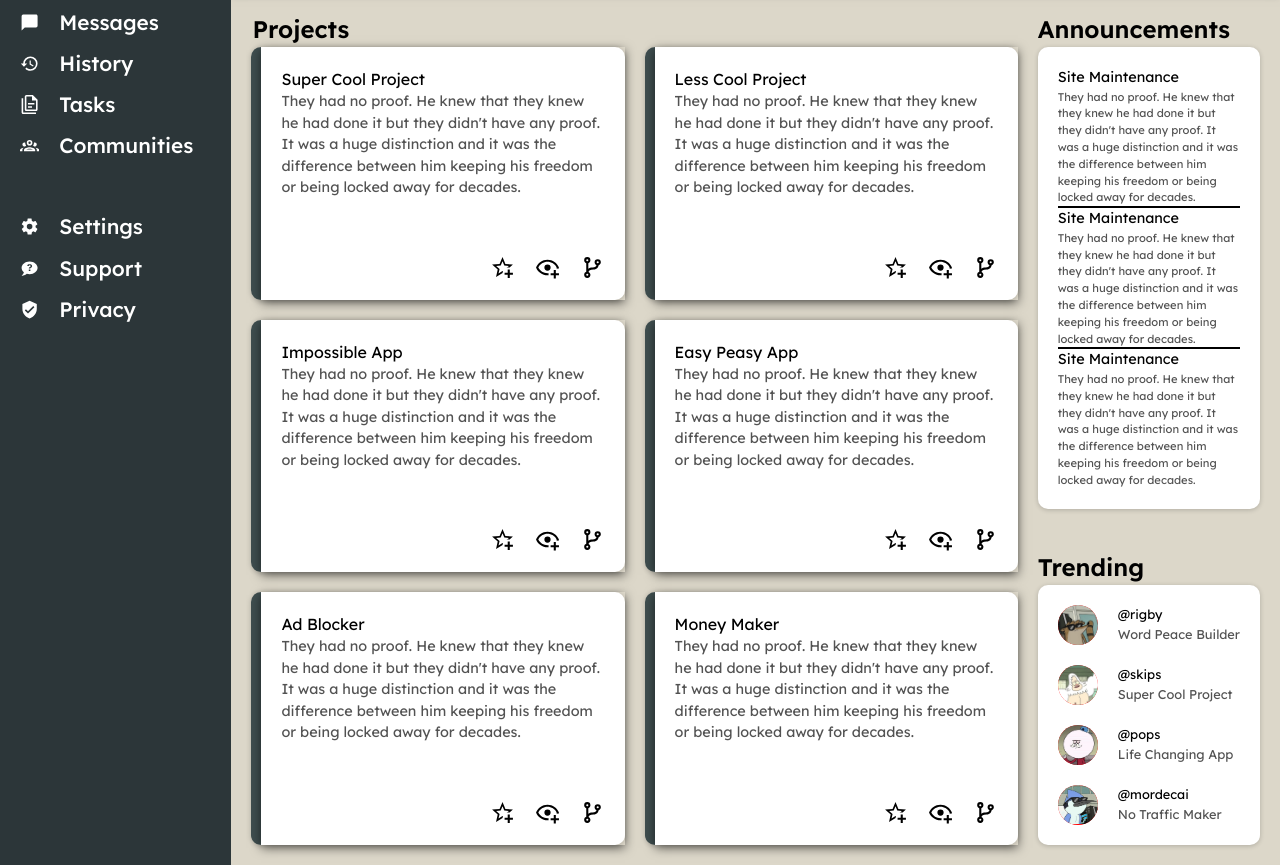
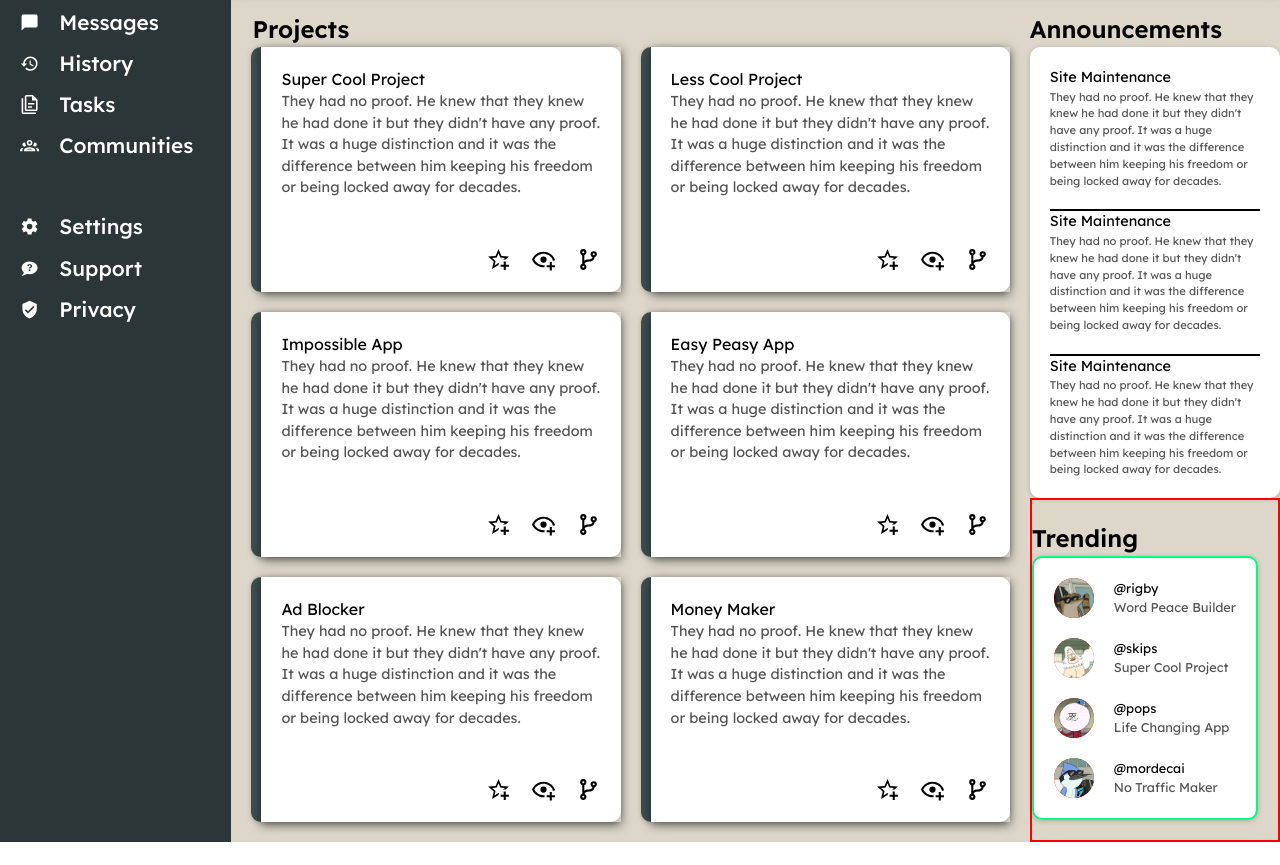
Before and after one commit to Kinzerto/Admin-Dashboard, a plain HTML site: page index.html in a window 1280 px wide. Shown: the part 179-1044 px from the top of the page. After the commit the page ends 1021 px from the top, so only its background shows below. Drawn offline with Linux system fonts and the light colour scheme.

Commit message:
edited spacing bottom in annnoucement

```diff
--- a/style.css
+++ b/style.css
@@ -376,19 +376,19 @@ h6 {
     /* height: 50vh; */
     overflow-y: auto;
     background-color: white;
-    margin: 0 20px 20px 0px;
+    margin: 0 2  20px 0px;
     border-radius: 10px;
     box-shadow: 0 1px 5px rgba(0, 0, 0, 0.2);
 }
 
 .announcement-card .headline {
     border-bottom: 2px solid black;
-
+    padding-bottom: 20px;
 }
 
 .announcement-card :last-child {
     border-style: none;
-
+    padding-bottom: 0;
 }
 
 .announcement-card .headline .headline-title {
@@ -400,9 +400,18 @@ h6 {
     font-size: 0.7rem;
 }
 
-.main-content .trending-cards {
+
+
+.main-content .trending {
+    border: 2px solid red;
+    height: 100%;
+    /* align-content: center; */
+}
+
+.trending .trending-cards {
     padding: 20px;
     grid-column: 2;
+    border: 2px solid springgreen;
 }
 
 .main-content .trending .trending-cards {
```
